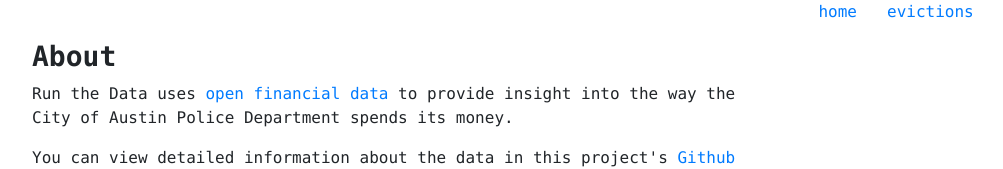
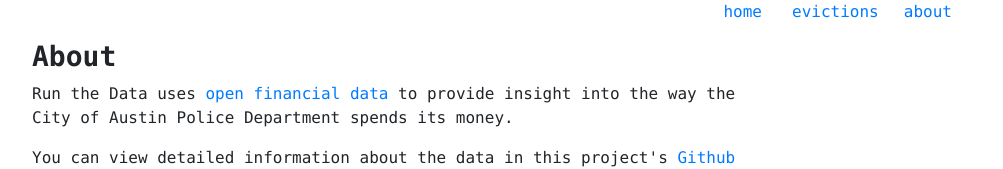
Before and after one commit to johnclary/run-the-data, a React (Create React App) app: page /about in a window 1280 px wide. Shown: the top 169 px of the page, without its empty margins (243-1246 px from the left). Built offline with nearby package versions, Linux system fonts and the light colour scheme.

Commit message:
simplify nav

```diff
--- a/src/components/About.jsx
+++ b/src/components/About.jsx
@@ -9,12 +9,7 @@ export default function About() {
   return (
     <React.Fragment>
       <Container>
-        <Nav
-          links={[
-            { href: "/", name: "home" },
-            { href: "https://evictions.runthedata.io", name: "evictions" }
-          ]}
-        />
+        <Nav />
         <Row>
           <Col></Col>
           <Col lg={8}>
--- a/src/components/Home.jsx
+++ b/src/components/Home.jsx
@@ -22,12 +22,7 @@ export default function Home() {
   return (
     <React.Fragment>
       <Container className="min-vh-100">
-        <Nav
-          links={[
-            { href: "https://evictions.runthedata.io", name: "evictions" },
-            { href: "/about", name: "about" },
-          ]}
-        />
+        <Nav />
         <PageHeader />
         {SPEND_CATEGORIES.map((category) => (
           <CategoryRow
--- a/src/components/Nav.jsx
+++ b/src/components/Nav.jsx
@@ -3,10 +3,16 @@ import { Link } from "react-router-dom";
 import Row from "react-bootstrap/Row";
 import Col from "react-bootstrap/Col";
 
-export default function Nav(props) {
+const LINKS = [
+  { href: "/", name: "home" },
+  { href: "https://evictions.runthedata.io", name: "evictions" },
+  { href: "/about", name: "about" },
+];
+
+export default function Nav() {
   return (
     <Row className="justify-content-end">
-      {props.links.map((l, i) => {
+      {LINKS.map((l, i) => {
         return (
           <Col md={1} key={i}>
             <Link to={l.href} alt={l.name}>
```
